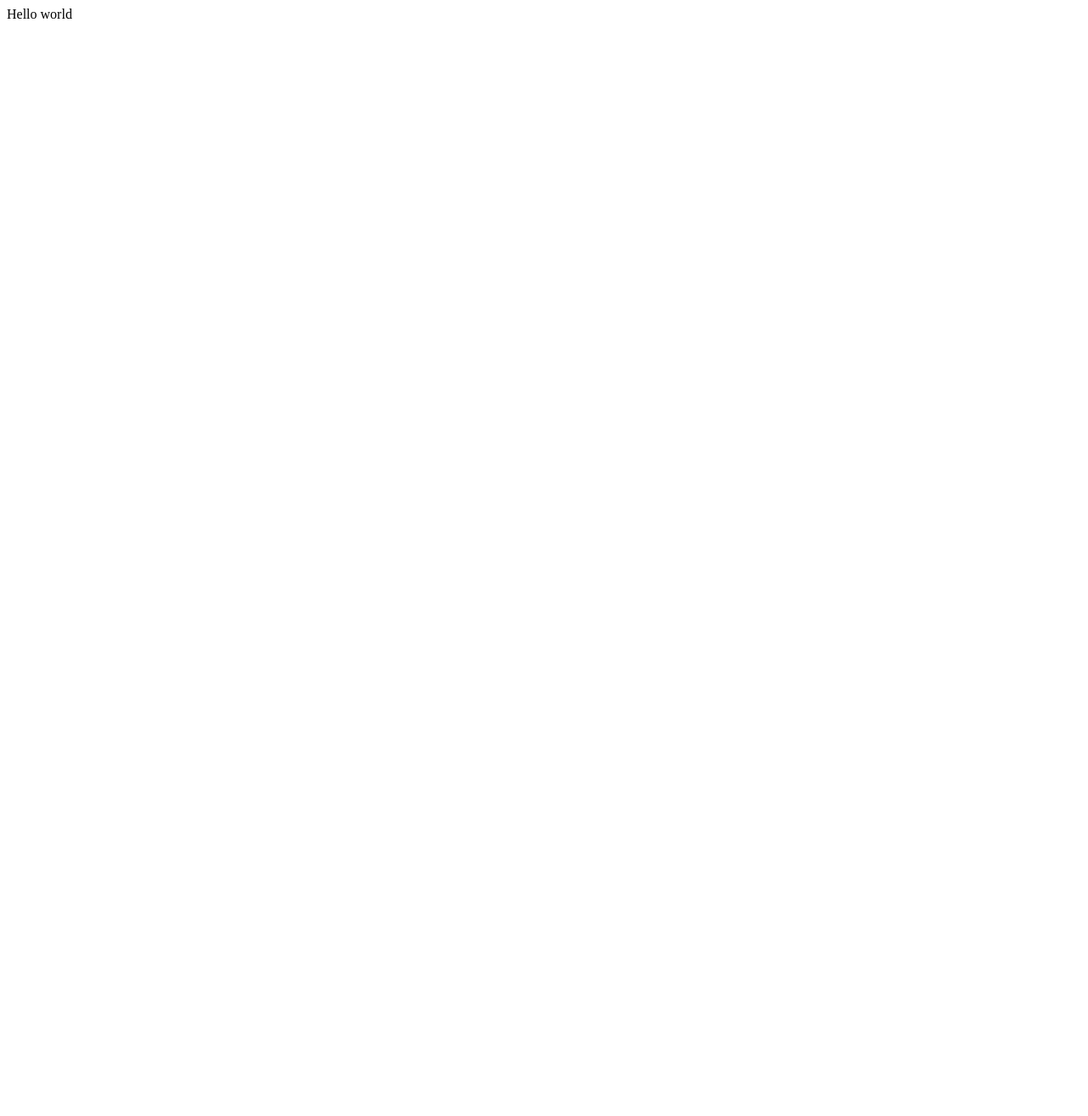
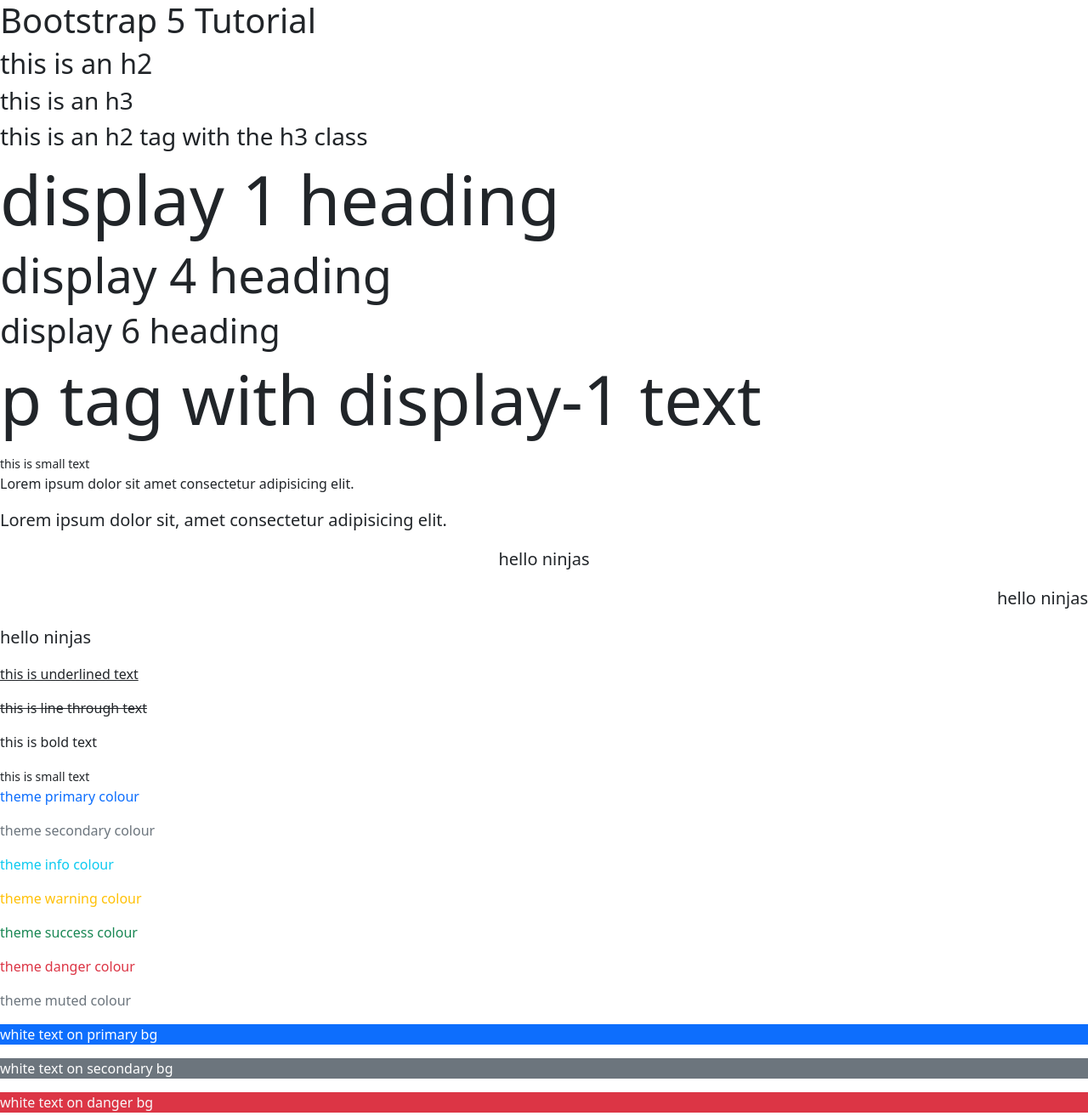
Before and after one commit to Bateeters/M02TutorialTeeters, a plain HTML site: page index.html in a window 1280 px wide. Shown: the whole page at 85% size. Before the commit the page ends 800 px from the top, so only its background shows below. Drawn offline with nearby package versions, Linux system fonts and the light colour scheme.

Commit message:
Tutorial #3

```diff
--- a/index.html
+++ b/index.html
@@ -3,12 +3,48 @@
   <head>
     <meta charset="utf-8">
     <meta name="viewport" content="width=device-width">
-    <title>replit</title>
+    <title>Net Ninja Pro - the Book</title>
     <link href="style.css" rel="stylesheet" type="text/css" />
+    <link href="https://cdn.jsdelivr.net/npm/bootstrap@5.0.2/dist/css/bootstrap.min.css" rel="stylesheet" integrity="sha384-EVSTQN3/azprG1Anm3QDgpJLIm9Nao0Yz1ztcQTwFspd3yD65VohhpuuCOmLASjC" crossorigin="anonymous">
   </head>
   <body>
-    Hello world
+    <h1>Bootstrap 5 Tutorial</h1>
+    <h2>this is an h2</h2>
+    <h3>this is an h3</h3>
+    <h2 class="h3">this is an h2 tag with the h3 class</h2>
+
+    <h1 class="display-1">display 1 heading</h1>
+    <h1 class="display-4">display 4 heading</h1>
+    <h1 class="display-6">display 6 heading</h1>
+    <p class="display-1">p tag with display-1 text</p>
+
+    <small>this is small text</small>
+    <p>Lorem ipsum dolor sit amet consectetur adipisicing elit.</p>
+    <p class="lead">Lorem ipsum dolor sit, amet consectetur adipisicing elit.</p>
+    <p class="lead text-center">hello ninjas</p>
+    <p class="lead text-end">hello ninjas</p>
+    <p class="lead text-start">hello ninjas</p>
+
+    <p class="text-decoration-underline">this is underlined text</p>
+    <p class="text-decoration-line-through">this is line through text</p>
+    <p class="tfw-bold">this is bold text</p>
+    <small>this is small text</small>
+
+    <p class="text-primary">theme primary colour</p>
+    <p class="text-secondary">theme secondary colour</p>
+    <p class="text-info">theme info colour</p>
+    <p class="text-warning">theme warning colour</p>
+    <p class="text-success">theme success colour</p>
+    <p class="text-danger">theme danger colour</p>
+    <p class="text-muted">theme muted colour</p>
+
+    <p class="text-white bg-primary">white text on primary bg</p>
+    <p class="text-white bg-secondary">white text on secondary bg</p>
+    <p class="text-light bg-danger">white text on danger bg</p>
+
+
     <script src="https://cdnjs.cloudflare.com/ajax/libs/emmet/2.3.4/emmet.cjs.js"></script>
-<script src="script.js"></script>
+    <script src="script.js"></script>
+    <script src="https://cdn.jsdelivr.net/npm/bootstrap@5.0.2/dist/js/bootstrap.bundle.min.js" integrity="sha384-MrcW6ZMFYlzcLA8Nl+NtUVF0sA7MsXsP1UyJoMp4YLEuNSfAP+JcXn/tWtIaxVXM" crossorigin="anonymous"></script>
   </body>
 </html>
```
